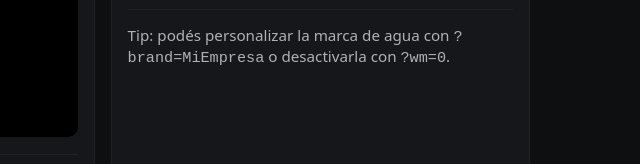
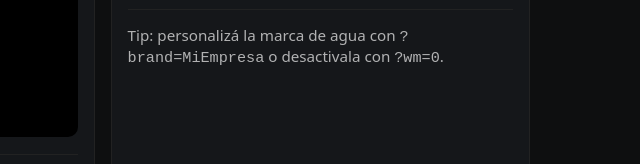
Before and after one commit to ZokoApp/checkproof-wpa, a plain HTML site: page index.html in a window 1280 px wide. Shown: the part 549-713 px from the top of the page, 584-1224 px from the left. Drawn offline with Linux system fonts and the light colour scheme; no server answers.

Commit message:
Update index.html

```diff
--- a/index.html
+++ b/index.html
@@ -65,7 +65,7 @@
 
   <main>
     <div class="grid">
-      <!-- Lado izquierdo: previa de cámara / foto -->
+      <!-- Izquierda: cámara / foto -->
       <section class="card">
         <h2 style="margin-top:0">Captura</h2>
         <div class="row" style="flex-wrap:wrap;margin-bottom:10px">
@@ -80,7 +80,7 @@
         <canvas id="canvas"></canvas>
       </section>
 
-      <!-- Lado derecho: info, estado, ubicación -->
+      <!-- Derecha: info -->
       <section class="card">
         <h2 style="margin-top:0">Detalle</h2>
         <p class="muted" id="status">Iniciá sesión con un código para usar la cámara y subir evidencias</p>
@@ -90,7 +90,7 @@
           <div><strong>Coordenadas</strong><br><span id="coords">—</span></div>
         </div>
         <div class="sep"></div>
-        <p class="muted">Tip: podés personalizar la marca de agua con <code>?brand=MiEmpresa</code> o desactivarla con <code>?wm=0</code>.</p>
+        <p class="muted">Tip: personalizá la marca de agua con <code>?brand=MiEmpresa</code> o desactivala con <code>?wm=0</code>.</p>
       </section>
     </div>
   </main>
@@ -99,7 +99,7 @@
     <p>Funciona offline con cola de envíos. Al reconectar, “Reintentar envíos” sube lo pendiente.</p>
   </footer>
 
-  <!-- Tu lógica principal (ESM) -->
+  <!-- Lógica principal -->
   <script type="module" src="app.js"></script>
 </body>
 </html>
```
